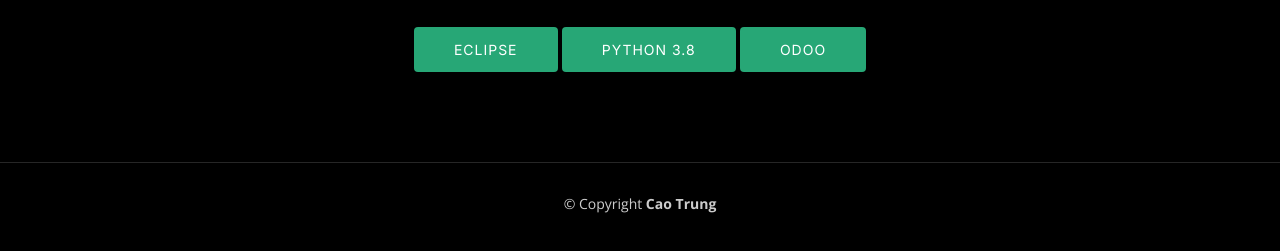
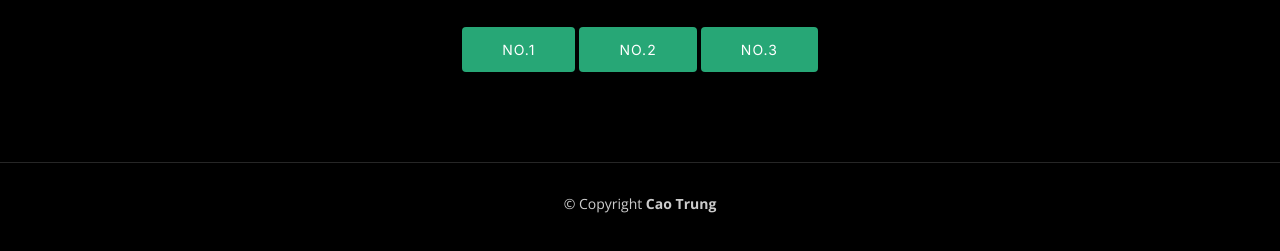
Before and after one commit to CaoTrungCa/caotrungca.github.io, a plain HTML site: page index.html in a window 1280 px wide. Shown: the part 325-576 px from the top of the page. Drawn offline with nearby package versions, Linux system fonts and the light colour scheme.

Commit message:
Update index.html

```diff
--- a/index.html
+++ b/index.html
@@ -70,9 +70,9 @@
 						I'm <span>Cao Trung</span> a Developer from Ha Noi City
 					</h2>
 					<p>There are only two ways to live your life. One is as though nothing is a miracle. The other is as though everything is a miracle. ― Albert Einstein</p>
-					<a href="https://drive.google.com/drive/folders/1QzWRmNj8EUt9kzvgyDC5qWk8YQCc6XUd?usp=sharing" target="_blank" class="btn-get-started">Eclipse</a>
-					<a href="https://drive.google.com/drive/folders/1twxV6Ao2Iegt0lIB6JjEjhrLdZCetetH?usp=sharing" target="_blank" class="btn-get-started">Python 3.8</a>
-					<a href="" target="_blank" class="btn-get-started">Odoo</a>
+					<a href="" target="_blank" class="btn-get-started">No.1</a>
+					<a href="" target="_blank" class="btn-get-started">No.2</a>
+					<a href="" target="_blank" class="btn-get-started">No.3</a>
 				</div>
 			</div>
 		</div>
```
